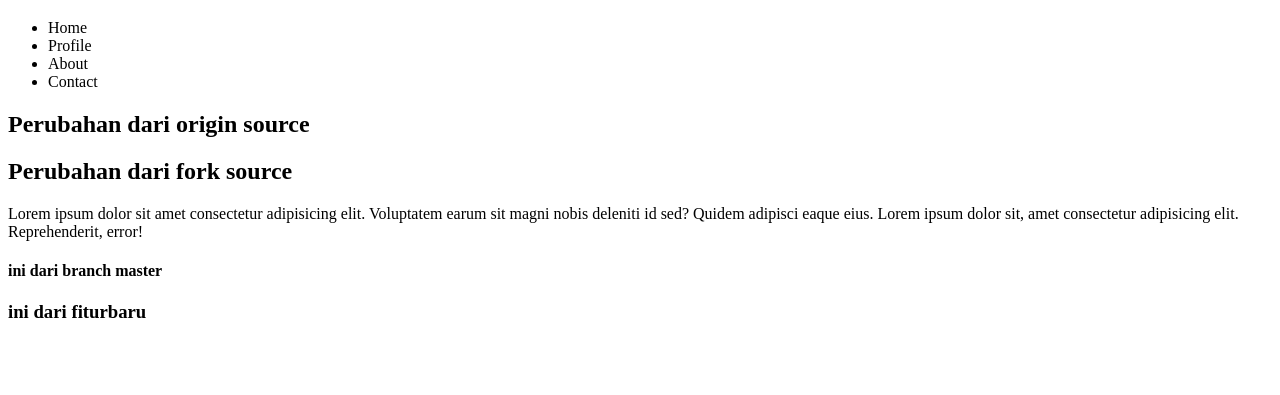
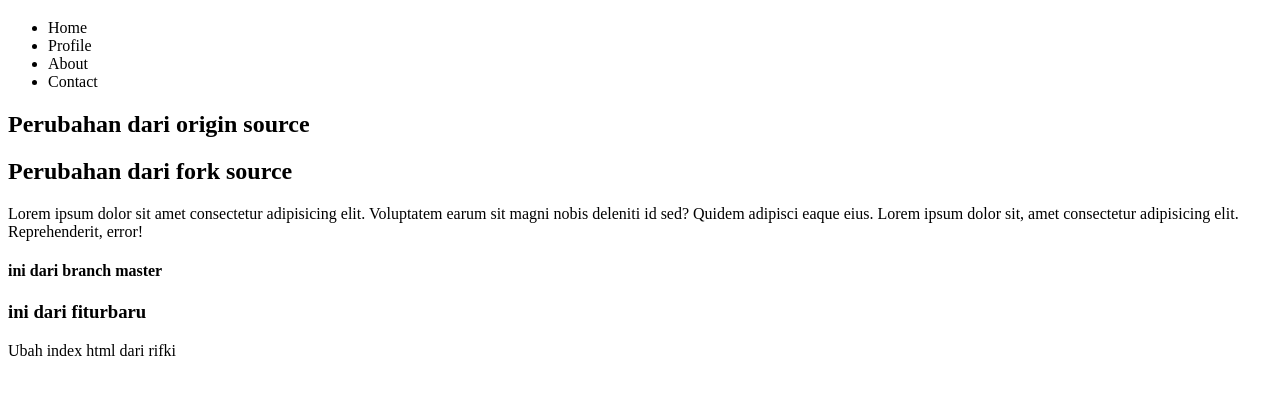
Before and after one commit to mubaroqRifky/tes-git, a plain HTML site: page index.html in a window 1280 px wide. Shown: the part 61-456 px from the top of the page. Drawn offline with Linux system fonts and the light colour scheme.

Commit message:
ubah index html dan js

```diff
--- a/index.html
+++ b/index.html
@@ -23,6 +23,8 @@
     </p>
     <h4>ini dari branch master</h4>
     <h3>ini dari fiturbaru</h3>
+
+    <p>Ubah index html dari rifki</p>
     <script src="index.js"></script>
   </body>
 </html>
--- a/index.js
+++ b/index.js
@@ -0,0 +1 @@
+console.log("hey");
```
